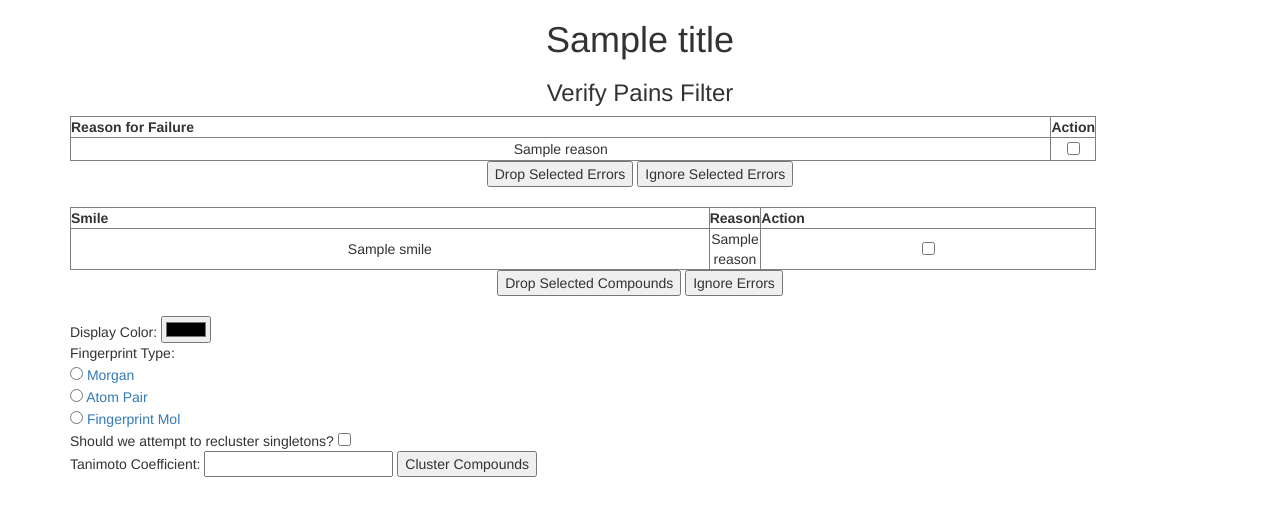
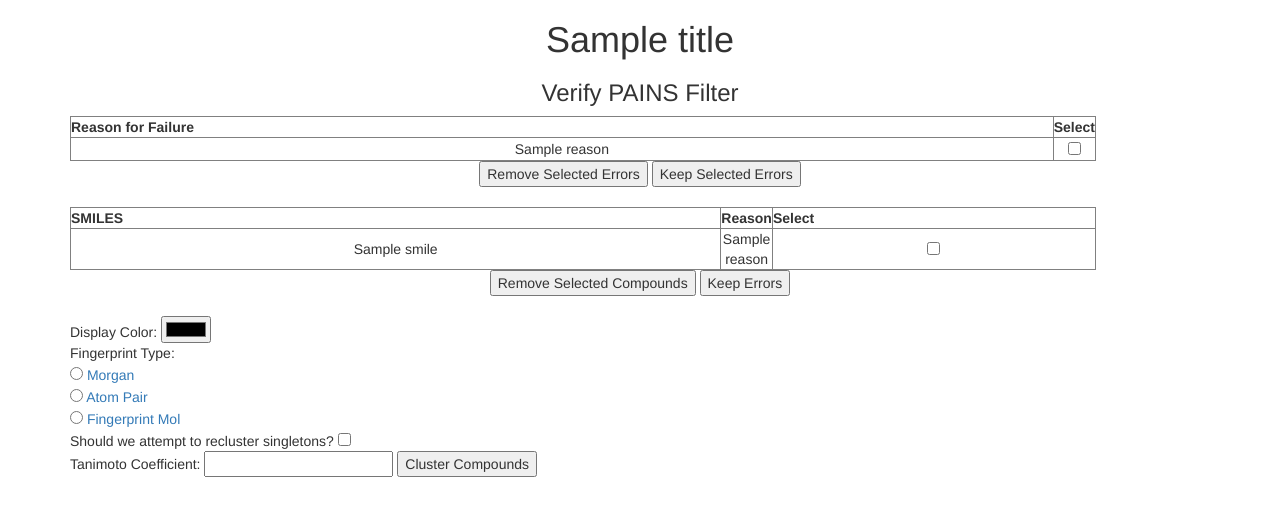
Before and after one commit to sandboxnu/cheminformatics, a Flask app: template app/templates/pains_verify_and_coefficient_use.html in a window 1280 px wide. Shown: the top 516 px of the page. Run offline with Flask 2, Linux system fonts and the light colour scheme; the template is opened without the code that fills it: most values are stand-ins (such as "Sample title", 1, 10 or a date in 2020); some libraries are stand-ins or nearby versions.

Commit message:
Rename static html values for index and pains (#104)

```diff
--- a/app/templates/index.html
+++ b/app/templates/index.html
@@ -7,7 +7,7 @@
   <div class="text-center">
     <h1> {{ title }}</h1>
     <h3>Filter and cluster compounds</h3>
-    <p> Enter a csv file containing three columns labeled 'smile', 'label', and 'mpo'.</p>
+    <p> Enter a csv file with columns titled SMILES and label.</p>
     <div>
       <form action="/cluster" method=POST enctype=multipart/form-data><p>
         <input class="form-control center" type=file name=file>
--- a/app/templates/pains_verify_and_coefficient_use.html
+++ b/app/templates/pains_verify_and_coefficient_use.html
@@ -6,13 +6,13 @@
 <div class="container">
   <div class="text-center">
     <h1> {{ title }}</h1>
-    <h3>Verify Pains Filter</h3>
+    <h3>Verify PAINS Filter</h3>
 
     <form action="\verify_pains_by_error" method=POST enctype=multipart/form-data>
       <table border=1 width="90%">
           <tr>
               <th>Reason for Failure</th>
-              <th>Action</th>
+              <th>Select</th>
             </tr>
       {% for reason in reasons_for_failure%}
       <tr id={reason}>
@@ -25,16 +25,16 @@
         </tr>
       {% endfor %}
     </table>
-    <input type="submit" name='action' value="Drop Selected Errors">
-    <input type="submit" name='action' value="Ignore Selected Errors">
+    <input type="submit" name='action' value="Remove Selected Errors">
+    <input type="submit" name='action' value="Keep Selected Errors">
     </form>
     <br/>
     <form action="\verify_pains" method=POST enctype=multipart/form-data>
     <table border=1 width="90%">
         <tr>
-            <th>Smile</th>
+            <th>SMILES</th>
             <th>Reason</th>
-            <th>Action</th>
+            <th>Select</th>
           </tr>
     {% for smile, reason in bad_smiles.items() %}
     <tr id={smile}>
@@ -50,8 +50,8 @@
       </tr>
     {% endfor %}
   </table>
-  <input type="submit" name='action' value="Drop Selected Compounds">
-  <input type="submit" name='action' value="Ignore Errors">
+  <input type="submit" name='action' value="Remove Selected Compounds">
+  <input type="submit" name='action' value="Keep Errors">
   </form>
   <br>
     <div class="text-left">
```
